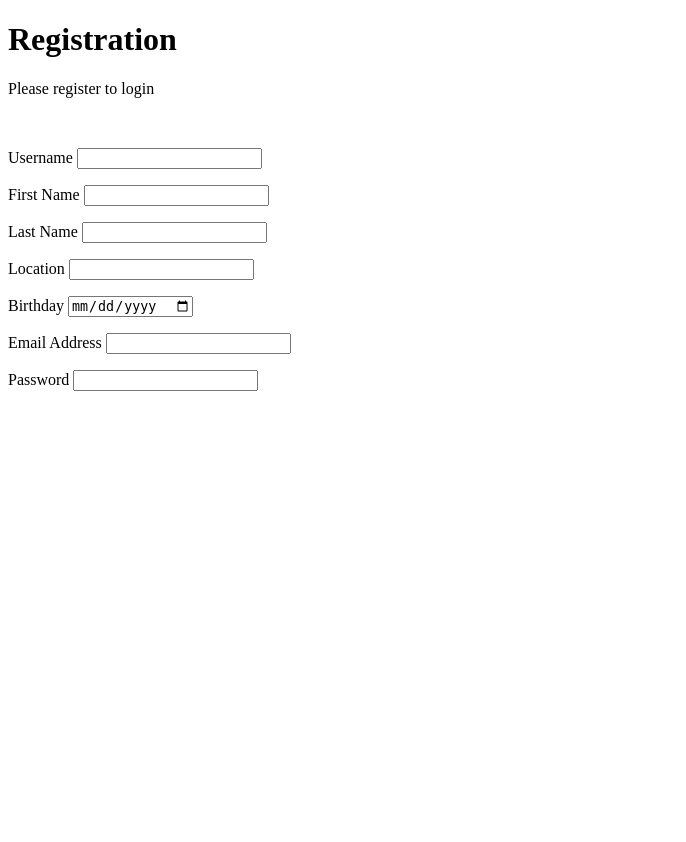
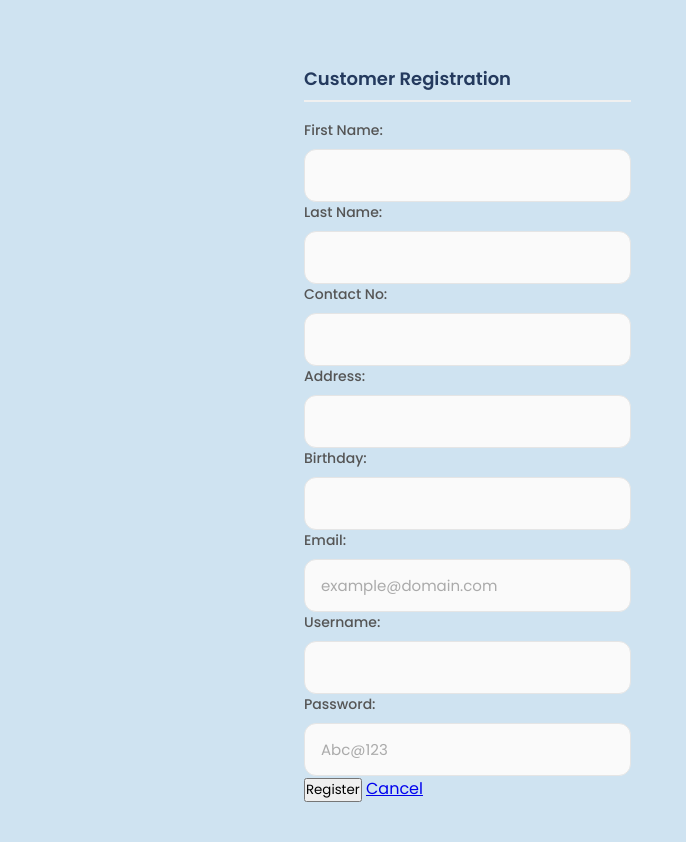
Before and after one commit to syiraazhari/db_group4_2026, a PHP site: page /registerCustomer.php in a window 1280 px wide. Shown: the whole page, without its empty margins (0-686 px from the left). Before the commit the page ends 391 px from the top, so only its background shows below. Run offline with PHP 8.4, Linux system fonts and the light colour scheme.

Commit message:
update registration

```diff
--- a/registerCustomer.php
+++ b/registerCustomer.php
@@ -1,53 +1,61 @@
 <!DOCTYPE html>
-<html>
+<html lang="en">
 <head>
-	<title> Register An Account </title>
+    <meta charset="UTF-8">
+    <meta name="viewport" content="width=device-width, initial-scale=1.0">
+    <title>New Registration</title>
+    <link href="booking.css" rel="stylesheet">
 </head>
-
-<div>
 <body>
-	<form action="registerprocess.php" method="POST">
-	<div class="container">
-		<h1><b> Registration </b></h1>
-		<p> Please register to login </p>
-		<br>
-
-		<p>
-		<label> Username </label>
-		<input type="text" name="username" required>
-		</p>
-
-		<p>
-		<label> First Name </label>
-		<input type="text" name="fname" required>
-		</p>
-
-		<p>
-		<label> Last Name </label>
-		<input type="text" name="lname" required>
-		</p>
-
-		<p>
-		<label> Location </label>
-		<input type="text" name="location">
-		</p>
-
-		<p>
-		<label> Birthday </label>
-		<input type="date" name="birthday">
-		</p>
-
-		<p>
-		<label> Email Address </label>
-		<input type="email" name="mail" required>
-		</p>
-
-		<p>
-		<label> Password </label>
-		<input type="password" name="passw" required>
-		</p>
-	</form>
-	</div>
-</div>
+    <div class="container mt-5">
+        <div class="row justify-content-center">
+            <div class="col-md-6">
+                <div class="card">
+                    <div class="card-header bg-primary text-white">
+                        <h3>Customer Registration</h3>
+                    </div>
+                    <div class="card-body">
+                        <form action="addnewCustomer.php" method="POST">
+                            <div class="mb-3">
+                                <label for="customer_fname" class="form-label">First Name:</label>
+                                <input type="text" class="form-control" id="customer_fname" name="fname" required>
+                            </div>
+							</div>
+                            <div class="mb-3">
+                                <label for="customer_lname" class="form-label">Last Name:</label>
+                                <input type="text" class="form-control" id="customer_lname" name="lname" required>
+                            </div>
+                            <div class="mb-3">
+                                <label for="contact_no" class="form-label">Contact No:</label>
+                                <input type="text" class="form-control" id="contact_no" name="contactNo">
+                            </div>
+							<div class="mb-3">
+								<label for="address" class="form-label">Address:</label>
+								<input type="text" class="form-control" id="address" name="address" required>
+                            </div>
+							<div class="mb-3">
+                                <label for="bday" class="form-label">Birthday:</label>
+                                <input type="text" class="form-control" id="bday" name="birthday" required>
+                            </div>
+							<div class="mb-3">
+                                <label for="email" class="form-label">Email:</label>
+                                <input type="email" class="form-control" id="email" name="email" placeholder="example@domain.com" required>
+                            </div>
+                            <div class="mb-3">
+                                <label for="username" class="form-label">Username:</label>
+                                <input type="text" class="form-control" id="username" name="username" required>
+                            </div>
+                            <div class="mb-3">
+                                <label for="password" class="form-label">Password:</label>
+                                <input type="password" class="form-control" id="password" name="password"  placeholder="Abc@123" required>
+                            </div>
+                            <button type="submit" name="add" class="btn btn-primary">Register</button>
+                            <a href="customerList.php" class="btn btn-secondary">Cancel</a>
+                        </form>
+                    </div>
+                </div>
+            </div>
+        </div>
+    </div>
 </body>
 </html>
```
